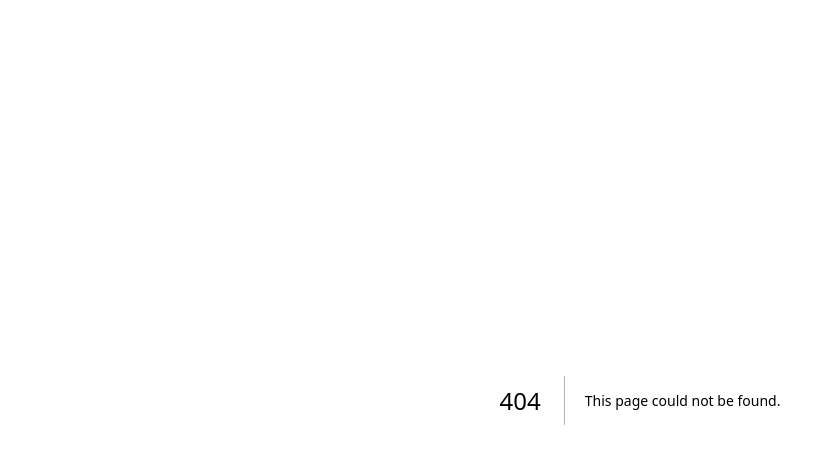
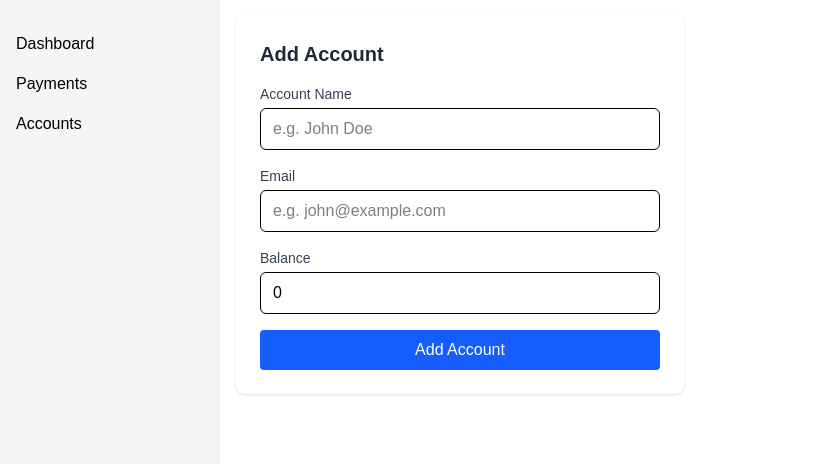
Before and after one commit to bishaljoshi/pam-system-web, a Next.js app: page /accounts/create in a window 1280 px wide. Before the commit this address had no page. Shown: the top 464 px of the page, without its empty margins (0-827 px from the left). Built offline with nearby package versions, Linux system fonts and the light colour scheme.

Commit message:
added accounts page and sub pages

```diff
--- /dev/null
+++ b/src/app/accounts/[id]/edit/page.tsx
@@ -0,0 +1,16 @@
+'use client';
+
+import AccountForm from "@/app/components/AccountForm";
+import { useRouter, useParams } from "next/navigation";
+
+export default function AccountEditPage() {
+  const router = useRouter();
+  const params = useParams();
+
+  return (
+    <AccountForm
+      accountId={String(params.id)}
+      onSuccess={() => router.push("/accounts")}
+    />
+  );
+}
--- /dev/null
+++ b/src/app/accounts/[id]/payment/create/page.tsx
@@ -0,0 +1,18 @@
+'use client';
+
+import PaymentForm from "@/app/components/PaymentForm";
+import { useRouter, useParams } from "next/navigation";
+
+export default function PaymentCreatePage() {
+  const router = useRouter();
+  const params = useParams();
+
+  return (
+    <PaymentForm
+      accountId={String(params.id)}
+      onSuccess={() => {
+        router.push("/payments")
+      }}
+    />
+  );
+}
--- /dev/null
+++ b/src/app/accounts/create/page.tsx
@@ -0,0 +1,10 @@
+'use client';
+
+import AccountForm from "@/app/components/AccountForm";
+import { useRouter } from "next/navigation";
+
+export default function AccountCreatePage() {
+  const router = useRouter();
+
+  return <AccountForm onSuccess={() => router.push("/accounts")} />;
+}
--- /dev/null
+++ b/src/app/accounts/layout.tsx
@@ -0,0 +1,22 @@
+import type { Metadata } from "next";
+import Sidebar from "../components/sidebar";
+
+export const metadata: Metadata = {
+  title: "Dashboard",
+  description: "",
+};
+
+export default function DashboardLayout({
+  children,
+}: Readonly<{
+  children: React.ReactNode;
+}>) {
+  return (
+    <div style={{ display: "flex", minHeight: "100vh" }}>
+      <Sidebar/>
+      <main style={{ flex: 1, padding: "1rem" }}>
+        {children}
+      </main>
+    </div>
+  );
+}
--- /dev/null
+++ b/src/app/accounts/page.tsx
@@ -0,0 +1,122 @@
+'use client';
+
+import { useState, useEffect } from 'react';
+import Table from '../components/table';
+import Link from 'next/link';
+import Pagination from '../components/Pagination';
+
+interface Payment {
+  id: number;
+  amount: string;
+  paymentMethod: string;
+  paymentDate: string;
+  accountId: number;
+}
+
+interface Account {
+  id: number;
+  accountName: string;
+  balance: number;
+  payments: Payment[];
+}
+
+export default function AccountsPage() {
+  const [accounts, setAccounts] = useState<Account[]>([]);
+  const [loading, setLoading] = useState(true);
+  const [error, setError] = useState('');
+  const [page, setPage] = useState(1);
+  const [lastPage, setLastPage] = useState(1);
+  const [total, setTotal] = useState(0);
+
+  const columns = [
+    { key: 'id', header: '#' },
+    { key: 'accountName', header: 'Account Name' },
+    {
+      key: 'balance',
+      header: 'Balance',
+      render: (value: number) => <span className="text-blue-600 font-semibold">₹ {value.toFixed(2)}</span>,
+    },
+    {
+      key: 'payments',
+      header: 'Transactions',
+      render: (value: Payment[]) => (
+        <span className={'text-green-600'}>
+          {value.length} {value.length >= 1 ? 'txns' : 'txn'}
+        </span>
+      ),
+    },
+    {
+      key: 'actions',
+      header: 'Actions',
+      render: (_: unknown, row: Account) => (
+        <span className={'text-green-600'}>
+          <Link
+            href={`/accounts/${row.id}/edit`}
+            className="text-blue-500 hover:underline"
+          >
+            {'Edit'}
+          </Link>
+          <span className="mx-2">|</span>
+          <Link
+            href={`/accounts/${row.id}/payment/create`}
+            className="text-blue-500 hover:underline"
+          >
+            {'Add Payment'}
+          </Link>
+        </span>
+      ),
+    },
+  ];
+
+  useEffect(() => {
+    // add search param in the URL if search is not empty
+    const searchParams = new URLSearchParams();
+    if(page > 1) {
+      searchParams.set('page', page.toString());
+    } else {
+      searchParams.delete('page');
+    }
+    fetch(`http://localhost:3000/accounts?${searchParams.toString()}`)
+      .then(res => {
+        if (!res.ok) throw new Error('Failed to fetch');
+        return res.json();
+      })
+      .then(data => {
+        setAccounts(data.data);
+        setLastPage(data.lastPage); // from API
+        setTotal(data.total);
+      })
+      .catch(err => setError(err.message))
+      .finally(() => setLoading(false));
+  }, [page]);
+
+  if (loading) {
+    return <div className="text-center py-10 text-gray-500">Loading accounts...</div>;
+  }
+
+  if (error) {
+    return (
+      <div className="text-center py-10 text-red-500">
+        Failed to load accounts: {error}
+      </div>
+    );
+  }
+
+  return (
+    <div className="space-y-8">
+      <div className="flex items-center justify-between">
+        <h1 className="text-3xl font-bold text-gray-800"> Accounts </h1>
+        <Link
+          href={'/accounts/create'}
+          className="bg-blue-600 text-white px-4 py-2 rounded hover:bg-blue-700"
+        >
+          {'+ Add Account'}
+        </Link>
+      </div>
+
+      <Table<Account> columns={columns} data={accounts} />
+      {/* Pagination Controls */}
+      <Pagination page={page} lastPage={lastPage} total={total} onPageChange={setPage} />
+    </div>
+  );
+}
--- /dev/null
+++ b/src/app/components/AccountForm.tsx
@@ -0,0 +1,136 @@
+'use client';
+
+import { useState, useEffect } from 'react';
+
+interface Account {
+  id?: number;
+  accountName: string;
+  email: string;
+  balance: number;
+}
+
+interface AccountFormProps {
+  accountId?: string; // optional, for edit mode
+  onSuccess?: () => void; // optional callback after submit
+}
+
+const AccountForm = ({ accountId, onSuccess }: AccountFormProps) => {
+  const [form, setForm] = useState<Account>({
+    accountName: '',
+    email: '',
+    balance: 0,
+  });
+
+  const [error, setError] = useState('');
+  const [success, setSuccess] = useState('');
+
+  // Pre-fill form if editing
+  const fetchAccount = async () => {
+    fetch(`http://localhost:3000/accounts/${accountId}`)
+      .then(res => {
+        if (!res.ok) throw new Error('Failed to fetch');
+        return res.json();
+      })
+      .then(data => setForm(data))
+      .catch(err => setError(err.message));
+  };
+
+  useEffect(() => {
+    if (accountId) {
+      fetchAccount();
+    }
+  }, [accountId]);
+
+  const handleChange = (e: React.ChangeEvent<HTMLInputElement>) => {
+    const { name, value } = e.target;
+    setForm({ ...form, [name]: name === 'balance' ? parseFloat(value) : value });
+  };
+
+  const handleSubmit = async (e: React.FormEvent) => {
+    e.preventDefault();
+    setError('');
+    setSuccess('');
+
+    if (!form.accountName || !form.email || isNaN(form.balance)) {
+      setError('All fields are required and valid.');
+      return;
+    }
+
+    try {
+      const res = await fetch(`http://localhost:3000/accounts${accountId ? `/${accountId}` : ''}`, {
+        method: accountId ? 'PUT' : 'POST',
+        headers: { 'Content-Type': 'application/json' },
+        body: JSON.stringify(form),
+      });
+
+      if (!res.ok) throw new Error('Failed to save account');
+
+      setSuccess(`Account ${accountId ? 'updated' : 'created'} successfully!`);
+
+      if (onSuccess) {
+        onSuccess();
+      }
+    } catch {
+      setError('An error occurred while saving the account.');
+    }
+  };
+
+  return (
+    <form
+      onSubmit={handleSubmit}
+      className="bg-white p-6 rounded-lg shadow space-y-4 max-w-md w-full"
+    >
+      <h2 className="text-xl font-semibold text-gray-800">
+        {accountId ? 'Edit Account' : 'Add Account'}
+      </h2>
+
+      <div>
+        <label className="block text-sm font-medium text-gray-700 mb-1">Account Name</label>
+        <input
+          type="text"
+          name="accountName"
+          value={form.accountName}
+          onChange={handleChange}
+          className="w-full border px-3 py-2 rounded-md text-black"
+          placeholder="e.g. John Doe"
+        />
+      </div>
+
+      <div>
+        <label className="block text-sm font-medium text-gray-700 mb-1">Email</label>
+        <input
+          type="email"
+          name="email"
+          value={form.email}
+          onChange={handleChange}
+          className="w-full border px-3 py-2 rounded-md text-black"
+          placeholder="e.g. john@example.com"
+        />
+      </div>
+
+      <div>
+        <label className="block text-sm font-medium text-gray-700 mb-1">Balance</label>
+        <input
+          type="number"
+          name="balance"
+          value={form.balance}
+          onChange={handleChange}
+          className="w-full border px-3 py-2 rounded-md text-black"
+          placeholder="e.g. 1000"
+        />
+      </div>
+
+      {error && <p className="text-sm text-red-600">{error}</p>}
+      {success && <p className="text-sm text-green-600">{success}</p>}
+
+      <button
+        type="submit"
+        className="w-full bg-blue-600 text-white py-2 rounded hover:bg-blue-700 transition cursor-pointer"
+      >
+        {accountId ? 'Update' : 'Add'} Account
+      </button>
+    </form>
+  );
+}
+
+export default AccountForm;
```
